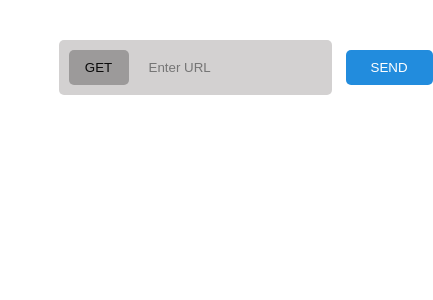
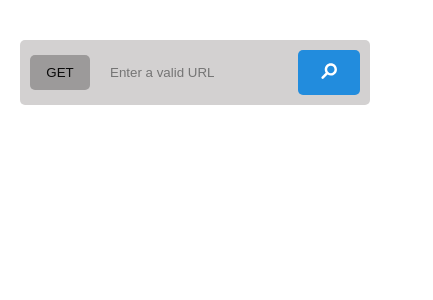
Before and after one commit to iamstefano/digitiamo-test-frontend, a React (Vite) app: page / in a window 390 px wide. Shown: the top 300 px of the page, 433 px wide, since content can reach past the window. Built offline with nearby package versions, Linux system fonts and the light colour scheme.

Commit message:
feat: search icon component & media queries

```diff
--- /dev/null
+++ b/src/components/searchIcon/SearchIcon.jsx
@@ -0,0 +1,23 @@
+const SearchIcon = () => (
+  <svg
+    xmlns="http://www.w3.org/2000/svg"
+    width={22}
+    height={22}
+    viewBox="0 0 256 256"
+  >
+    <path
+      fill="#fff"
+      strokeMiterlimit={10}
+      d="M31 11c-11.027 0-20 8.973-20 20s8.973 20 20 20a19.86 19.86 0 0 0 10.79-3.186l12.937 12.938a4.26 4.26 0 1 0 6.025-6.025L47.814 41.789A19.86 19.86 0 0 0 51 31c0-11.027-8.973-20-20-20zm0 8c6.616 0 12 5.384 12 12s-5.384 12-12 12-12-5.384-12-12 5.384-12 12-12z"
+      fontFamily="none"
+      fontSize="none"
+      fontWeight="none"
+      style={{
+        mixBlendMode: "normal",
+      }}
+      textAnchor="none"
+      transform="matrix(0 3.55556 -3.55556 0 259.555 0)"
+    />
+  </svg>
+);
+export default SearchIcon;
--- /dev/null
+++ b/src/components/searchIcon/index.jsx
@@ -0,0 +1,3 @@
+import SearchIcon from "./SearchIcon";
+
+export { SearchIcon };
--- a/src/components/topBar/TopBar.jsx
+++ b/src/components/topBar/TopBar.jsx
@@ -1,5 +1,6 @@
 import React, { useState } from "react";
 import styles from "./TopBar.module.scss";
+import { SearchIcon } from "../SearchIcon";
 
 const TopBar = () => {
   return (
@@ -18,10 +19,13 @@ const TopBar = () => {
           <input
             type="url"
             className={styles.topBar__form__searchBar}
-            placeholder="Enter URL"
+            placeholder="Enter a valid URL"
           />
           <button type="submit" className={styles.topBar__form__btnMain}>
             <span className={styles.btnText}>SEND</span>
+            <span className={styles.smIconWrapper}>
+              <SearchIcon />
+            </span>
           </button>
         </form>
       </div>
--- a/src/components/topBar/TopBar.module.scss
+++ b/src/components/topBar/TopBar.module.scss
@@ -13,7 +13,7 @@
     max-width: 600px;
     margin: 20px;
     border-radius: 5px;
-    width: 70%;
+    width: 100%;
 
     &__select {
       padding: 10px 4px;
@@ -23,24 +23,32 @@
       border-radius: 5px;
       text-align: center;
       appearance: none;
+      cursor: pointer;
+
+      option {
+        outline: none;
+        border: none;
+        appearance: none;
+        -webkit-appearance: none;
+      }
     }
 
     &__searchBar {
-      flex: 1;
       padding: 5px 10px;
-      margin-right: 10px;
-      border: 1px solid #ccc;
-      border-radius: 5px;
       border: none;
       background: none;
       outline: none;
+      overflow: hidden;
+      white-space: nowrap;
+      text-overflow: ellipsis;
+      width: 70%;
     }
 
     &__btnMain {
       background: $btn-main;
       color: #ffffff;
       border: none;
-      padding: 10px 25px;
+      padding: 10px 20px;
       border-radius: 5px;
       cursor: pointer;
 
@@ -48,6 +56,22 @@
         background-color: darken($btn-main, 7%);
         transition: 0.5s;
       }
+
+      .btnText {
+        display: block;
+        @media screen and (max-width: 600px) {
+          display: none;
+        }
+      }
+
+      .smIconWrapper {
+        display: none;
+        @media screen and (max-width: 600px) {
+          display: block;
+        }
+      }
     }
   }
 }
+
+/* On screens that are 600px or less, change the style of Send button using the Lens svg icon */
```
